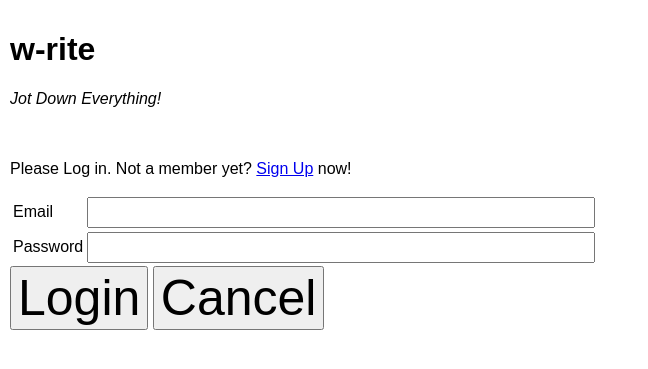
After one commit to rlim19/w-rite, a Python web app: template templates/login.html in a window 1280 px wide. The commit adds this page. Shown: the top 369 px of the page, without its empty margins (0-648 px from the left). Run offline with Jinja, Linux system fonts and the light colour scheme; the template is opened without the code that fills it, so the values that code supplies are empty.

Commit message:
active user can personally jot down his own note!

```diff
--- a/app.yaml
+++ b/app.yaml
@@ -17,6 +17,7 @@ handlers:
 
 - url: .*
   script: main.app
+  login: required
 
 libraries:
 - name: webapp2
--- a/index.yaml
+++ b/index.yaml
@@ -9,3 +9,9 @@ indexes:
 # manually, move them above the marker line.  The index.yaml file is
 # automatically uploaded to the admin console when you next deploy
 # your application using appcfg.py.
+
+- kind: Note
+  properties:
+  - name: userid
+  - name: created
+    direction: desc
--- a/main.py
+++ b/main.py
@@ -5,6 +5,7 @@ import webapp2
 import jinja2
 from WRite import WRite_handlers
 
+
 DEBUG = os.environ.get('SERVER_SOFTWARE', '').startswith('Dev')
 
 app = webapp2.WSGIApplication([
--- a/static/css/WRite.css
+++ b/static/css/WRite.css
@@ -8,6 +8,7 @@ body {
 .error {
     color:red;
 }
+
 
 label {
     display: block;
@@ -29,7 +30,7 @@ textarea {
 }
 
 input[type=submit] {
-    font-size: 30px;
+    font-size: 50px;
 }
 
 hr {
@@ -37,12 +38,16 @@ hr {
 }
 
 .note + .note {
-    margin-top: 20px;
+    margin-top: 30px;
+}
+
+.note-created {
+    font-size: 15px;
 }
 
 .note-title {
     font-weight: bold;
-    font-size: 20px;
+    font-size: 30px;
 }
 
 .note-body {
--- a/templates/WRite.html
+++ b/templates/WRite.html
@@ -1,7 +1,9 @@
 {% extends 'base.html' %}
+
 
 {% block body %}
     <h1> w-rite </h1>
+    <p>Hi, {{name}} </p>
     <form method="post">
         <label>
             <div>Title</div>
@@ -17,11 +19,14 @@
 
         <input type="submit">
     </form>
+    <br>
+    <a href="{{logout}}">logout</a>
 
     <hr>
 
     {% for note in notes%}
     <div class="note">
+        <div class="note-created">{{note.created.strftime('%c')}}</div>
         <div class="note-title">{{note.title}}</div>
         <pre class="note-body">{{note.note}}</pre>
     </div>
--- /dev/null
+++ b/templates/login.html
@@ -0,0 +1,48 @@
+{% extends 'base.html' %}
+
+{% block body %}
+    <h1> w-rite </h1>
+    <em> Jot Down Everything!</em>
+
+
+    <br>
+    <br>
+    <br>
+
+    <p>
+    Please Log in. Not a member yet?
+    <a href="/signup">Sign Up</a> now!
+    </p>
+
+    <form method="post">
+        <table>
+            <tr>
+                <td class="label">
+                    Email
+                </td>
+                <td>
+                    <input type="text" name="email" value="{{email}}">
+                </td>
+                <td class="error">
+                    {{error_email}}
+                </td>
+            </tr>
+            <tr>
+                <td class="label">
+                    Password
+                </td>
+                <td>
+                    <input type="text" name="password" value="{{password}}">
+                </td>
+                <td class="error">
+                    {{error_password}}
+                </td>
+            </tr>
+        </table>
+
+        <input type="submit" value="Login"/>
+        <input type="submit" value="Cancel"
+        onclick="window.location='/'; return false;"/>
+    </form>
+
+{% endblock %}
```
Also changed, not shown: WRite/WRite_handlers.py (+34 -12 lines), login/login_handlers.py (added, +12 -0 lines), login/__init__.py (added), 4 other files.
